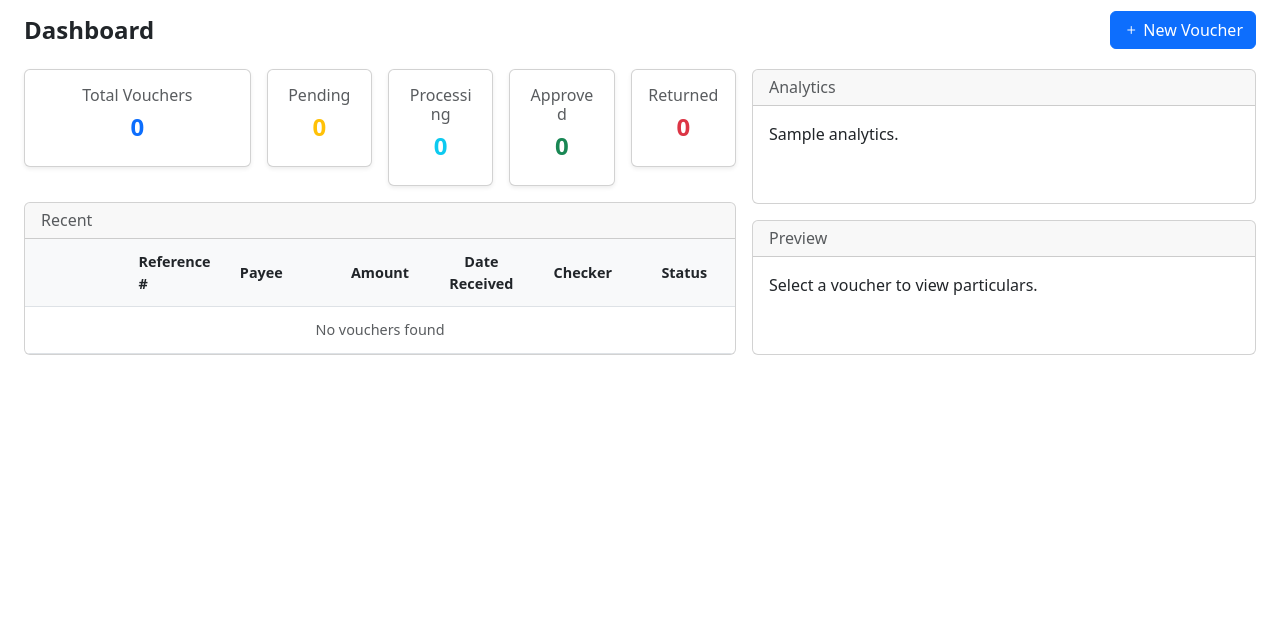
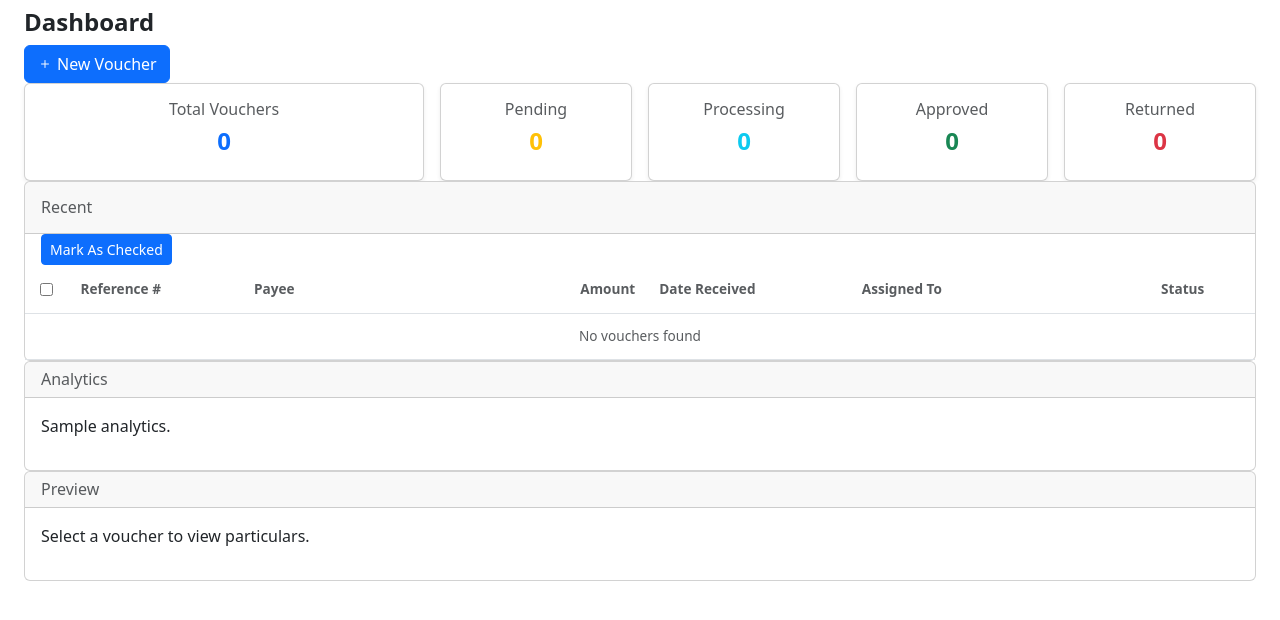
Before and after one commit to pdmg-dev/workflow-meta-tracker, a Flask app: page /dashboard in a window 1280 px wide. Shown: the part 80-700 px from the top of the page. Run offline with Flask 3, Linux system fonts and the light colour scheme; a user stored in the database is signed in; some libraries are stand-ins or nearby versions.

Commit message:
feat: implement status update that is integrated in the table

```diff
--- a/app/templates/dashboard.html
+++ b/app/templates/dashboard.html
@@ -1,42 +1,48 @@
 {% extends 'base.html' %}
 {% block content %}
-  <div class="container-fluid p-0">
-    <!-- Header -->
-    <div class="d-flex justify-content-between align-items-center py-2">
+  <div class="dashboard">
+    <div class="dashboard-header">
       <h4 class="mb-0 fw-bold py-2">Dashboard</h4>
       <a href="{{ url_for('voucher.new_voucher') }}" class="btn btn-primary">
         <i class="bi bi-plus me-1"></i>New Voucher
       </a>
     </div>
 
-    <!-- Main Content -->
-    <div class="row flex-grow-1 g-3 py-2 px-0">
-      <!-- Left Section -->
-      <div class="col-7 d-flex flex-column flex-grow-1 gap-3">
-        <div class="p-0">{% include "tracker/_card.html" %}</div>
-
-        <div class="card d-flex flex-column flex-fill overflow-hidden vh-50">
-          <h6 class="card-header text-muted">Recent</h6>
-          <div class="card-body p-0 d-flex flex-column flex-grow-1">
-            <div class="flex-grow-1 overflow-auto scroll-hidden" style="max-height: 350px;">
-              {% include 'voucher/_table.html' %}
-            </div>
-          </div>
+    <!-- Dashboard Content -->
+    <div class="dashboard-content">
+      <!-- LEFT SECTION -->
+      <div class="left-panel">
+        <!-- Summary Cards -->
+        <div>{% include "tracker/_card.html" %}</div>
+        <!-- Recent Table -->
+        <div class="card">
+          <h6 class="card-header text-muted py-3">Recent</h6>
+          <button
+            id="mark-checked-btn"
+            class="btn btn-primary btn-sm mx-3 align-self-start"
+            hx-post="{{ url_for('voucher.bulk_update_status') }}"
+            hx-target="#table-container"
+            hx-swap="innerHTML"
+            hx-include="#update-status-form"
+          >
+            Mark As Checked
+          </button>
+          <div id="table-container" class="table-container scroll-area">{% include 'voucher/_table.html' %}</div>
         </div>
       </div>
-
-      <!-- Right Section -->
-      <div class="col-5 d-flex flex-column flex-grow-1 gap-3">
-        <div class="card flex-fill d-flex flex-column">
+      <!-- RIGHT SECTION -->
+      <div class="right-panel">
+        <!-- Analytics Card -->
+        <div class="card">
           <h6 class="card-header text-muted">Analytics</h6>
-          <div class="card-body flex-grow-1 d-flex flex-column justify-content">
+          <div class="card-body">
             <p>Sample analytics.</p>
           </div>
         </div>
 
-        <div id="particulars" class="card flex-fill d-flex flex-column">
+        <div class="card" id="particulars">
           <h6 class="card-header text-muted">Preview</h6>
-          <div class="card-body flex-grow-1 d-flex flex-column justify-content" hx-swap="innerHTML">
+          <div class="card-body" hx-swap="innerHTML">
             <p>Select a voucher to view particulars.</p>
           </div>
         </div>
@@ -47,7 +53,10 @@
   <!-- Scroll Styling -->
   <style>
     .scroll-hidden {
+      flex-grow: 1;
+      min-height: 0;
       overflow-y: auto;
+      overflow-x: hidden;
       scrollbar-width: none;
       -ms-overflow-style: none;
     }
--- a/app/templates/voucher/_table.html
+++ b/app/templates/voucher/_table.html
@@ -1,85 +1,46 @@
-<style>
-  /* Modern dashboard table with equal column widths */
-  .dashboard-table {
-    width: 100%;
-    table-layout: fixed; /* equal-width columns */
-    border-collapse: collapse;
-    font-size: 0.9rem;
-    max-height: 100%;
-  }
-
-  .dashboard-table th,
-  .dashboard-table td {
-    padding: 0.75rem 0.75rem; /* uniform padding */
-    text-align: left;
-    vertical-align: middle;
-    overflow-wrap: break-word; /* wrap long words */
-    word-break: break-word;
-    white-space: normal; /* allow line breaks */
-    border-bottom: 1px solid #dee2e6; /* subtle row separation */
-  }
-
-  .dashboard-table thead th {
-    position: sticky;
-    top: 0;
-    background-color: #f8f9fa;
-    z-index: 2;
-    background-color: #f8f9fa;
-    font-weight: 600;
-    text-align: center; /* center header text for better alignment */
-  }
-
-  .dashboard-table tbody td {
-    text-align: center; /* default center alignment */
-  }
-
-  /* Right-align amounts and dates for readability */
-  .dashboard-table td.text-end {
-    text-align: right;
-  }
-
-  .dashboard-table tbody tr:hover {
-    background-color: #f1f3f5; /* subtle hover effect */
-  }
-</style>
-
-  <table class="dashboard-table">
+<form id="update-status-form">
+  <table class="voucher-table">
     <thead>
-      <tr>
-        <th></th>
-        <!-- Checkbox column header -->
-        <th class="text-start">Reference #</th>
-        <th class="text-start">Payee</th>
-        <th>Amount</th>
-        <th>Date Received</th>
-        <th>Checker</th>
-        <th>Status</th>
+      <tr class="voucher-row">
+        <th class="checkbox-col">
+          <input type="checkbox" id="select-all" />
+        </th>
+        <th class="refnum-col text-start text-muted">Reference #</th>
+        <th class="payee-col text-start text-muted">Payee</th>
+        <th class="amount-col text-end text-muted">Amount</th>
+        <th class="date-col text-start text-muted">Date Received</th>
+        <th class="assto-col text-start text-muted">Assigned To</th>
+        <th class="status-col text-muted">Status</th>
       </tr>
     </thead>
+
     <tbody>
       {% for voucher in vouchers %}
         <tr
+          class="voucher-row"
           hx-get="{{ url_for('voucher.particulars', voucher_id=voucher.id) }}"
           hx-target="#particulars .card-body"
           hx-swap="innerHTML"
           style="cursor: pointer;"
         >
-          <td>
+          <td class="checkbox-col">
             <input type="checkbox" name="voucher_ids" value="{{ voucher.id }}" />
           </td>
-          <td class="text-start">{{ voucher.reference_number }}</td>
-          <td class="text-start">{{ voucher.payee }}</td>
-          <td class="text-end">{{ "{:,.2f}".format(voucher.amount) }}</td>
-          <td class="text-end">{{ voucher.date_received | local_time }}</td>
-          <td class="text-end">{{ "-" }}</td>
-          <td>
+          <td class="refnum-col text-start">{{ voucher.reference_number }}</td>
+          <td class="payee-col text-start fw-bold">{{ voucher.payee }}</td>
+          <td class="amount-col text-end">{{ "{:,.2f}".format(voucher.amount) }}</td>
+          <td class="date-col text-start">{{ voucher.date_received | local_time }}</td>
+          <td class="assto-col text-start fw-bold">{{ voucher.assigned_to.name if voucher.assigned_to else "-" }}</td>
+          <td class="status-col text-start">
             <span
               class="badge
-              {% if voucher.status.name == 'Paid' %}
+              {% if voucher.status.code == 'checked' %}
                 bg-success
-              {% elif voucher.status.name == 'Pending' %}
-                bg-warning text-dark
-              {% elif voucher.status.name == 'Rejected' %}
+              {% elif voucher.status.code == 'sorted' %}
+                bg-info
+              {% elif voucher.status.code == 'approved' %}
+                bg-primary
+              {% elif voucher.status.code == 'returned' %}
                 bg-danger
               {% else %}
                 bg-secondary
@@ -96,3 +57,121 @@
       {% endfor %}
     </tbody>
   </table>
+</form>
+
+<script>
+  // static/js/voucher-table.js
+  (function () {
+    if (window.__voucherTableBound) return;
+    window.__voucherTableBound = true;
+
+    // Handle select-all with event delegation
+    document.addEventListener("change", (e) => {
+      if (e.target.id === "select-all") {
+        document
+          .querySelectorAll("#update-status-form input[name='voucher_ids']")
+          .forEach((cb) => (cb.checked = e.target.checked));
+      }
+    });
+
+    // Re-check the "select all" box when table is swapped
+    document.addEventListener("htmx:afterSwap", (e) => {
+      if (e.target.id === "table-container") {
+        const selectAll = document.getElementById("select-all");
+        if (selectAll) selectAll.checked = false; // reset each refresh
+      }
+    });
+  })();
+</script>
+
+<style>
+  /* Modern table with equal column widths */
+  .voucher-table {
+    width: 100%;
+    table-layout: fixed; /* equal-width columns */
+    border-collapse: collapse;
+    font-size: 0.85rem;
+    max-height: 100%;
+  }
+
+  /* Narrow checkbox column */
+  .voucher-table th.checkbox-col,
+  .voucher-table td.checkbox-col {
+    width: 1.5rem; /* or try 2rem if needed */
+    padding-top: 1rem;
+    text-align: center;
+  }
+
+  .voucher-table th,
+  .voucher-table td {
+    padding: 0.75rem 0.75rem; /* uniform padding */
+    vertical-align: middle;
+    overflow-wrap: break-word; /* wrap long words */
+    word-break: break-word;
+    white-space: normal; /* allow line breaks */
+    border-bottom: 1px solid #dee2e6; /* subtle row separation */
+  }
+
+  .voucher-table thead th {
+    position: sticky;
+    top: 0;
+    background-color: #f8f9fa;
+    z-index: 2;
+    background-color: white;
+    font-weight: 600;
+    text-align: center; /* center header text for better alignment */
+  }
+
+  .voucher-table tbody td {
+    text-align: center; /* default center alignment */
+  }
+
+  /* Right-align amounts and dates for readability */
+  .voucher-table td.text-end {
+    text-align: right;
+  }
+
+  .voucher-table tbody tr:hover {
+    background-color: #f1f3f5; /* subtle hover effect */
+  }
+
+  .voucher-table td {
+    overflow: hidden;
+    white-space: nowrap;
+  }
+
+  input[type="checkbox"] {
+    accent-color: #0d6efd; /* Bootstrap 5 primary blue */
+  }
+
+  /* Custom column widths */
+  .voucher-table th.refnum-col,
+  .voucher-table td.refnum-col {
+    width: 6rem;
+  }
+
+  .voucher-table th.payee-col,
+  .voucher-table td.payee-col {
+    width: 9rem;
+  }
+
+  .voucher-table th.amount-col,
+  .voucher-table td.amount-col {
+    width: 5rem;
+  }
+
+  .voucher-table th.date-col,
+  .voucher-table td.date-col {
+    width: 7rem;
+  }
+
+  .voucher-table th.assto-col,
+  .voucher-table td.assto-col {
+    width: 9rem;
+  }
+
+  .voucher-table th.status-col,
+  .voucher-table td.status-col {
+    width: 5rem;
+  }
+</style>
```
Also changed, not shown: app/blueprints/voucher/views.py (+33 -0 lines), app/static/styles/table.css (added).
